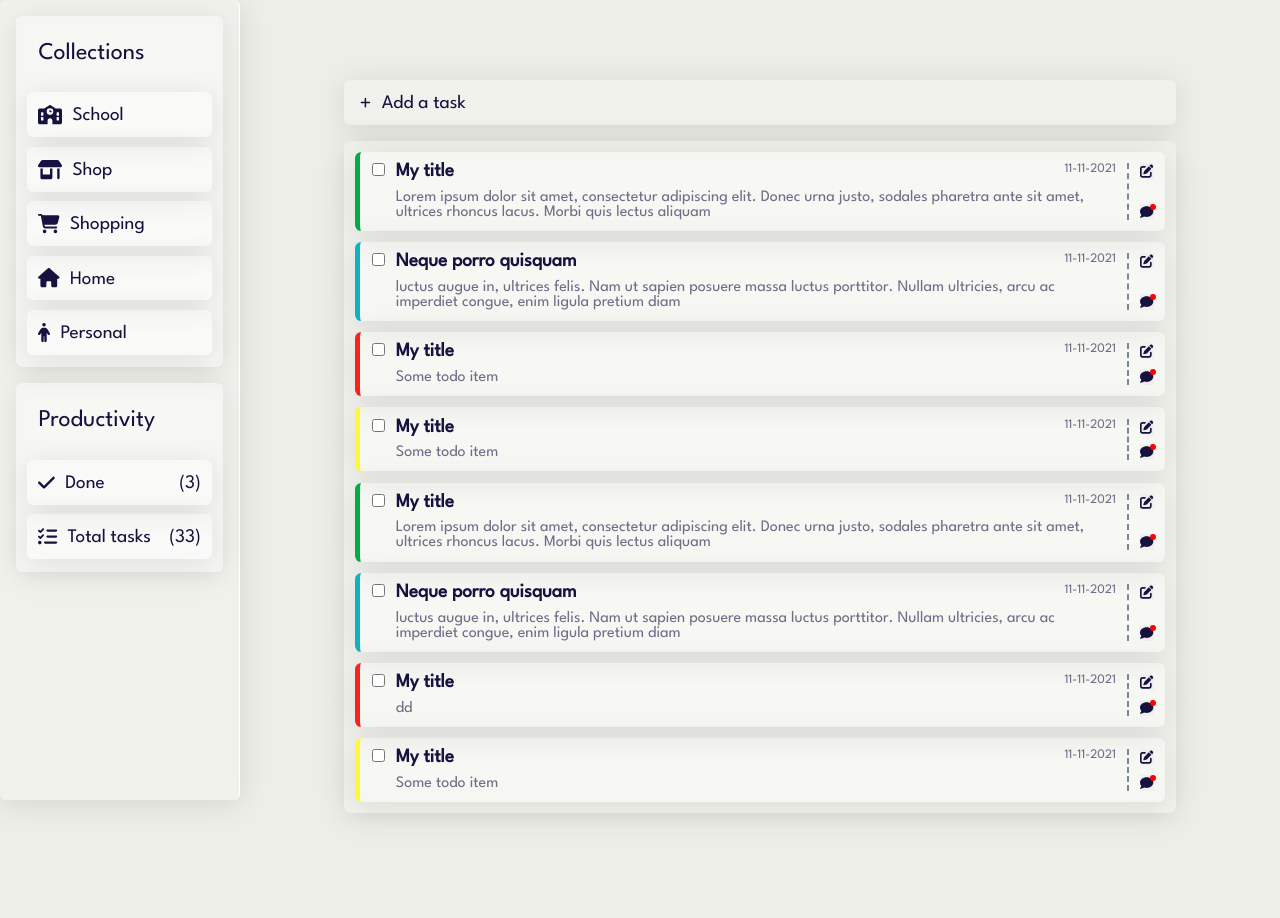
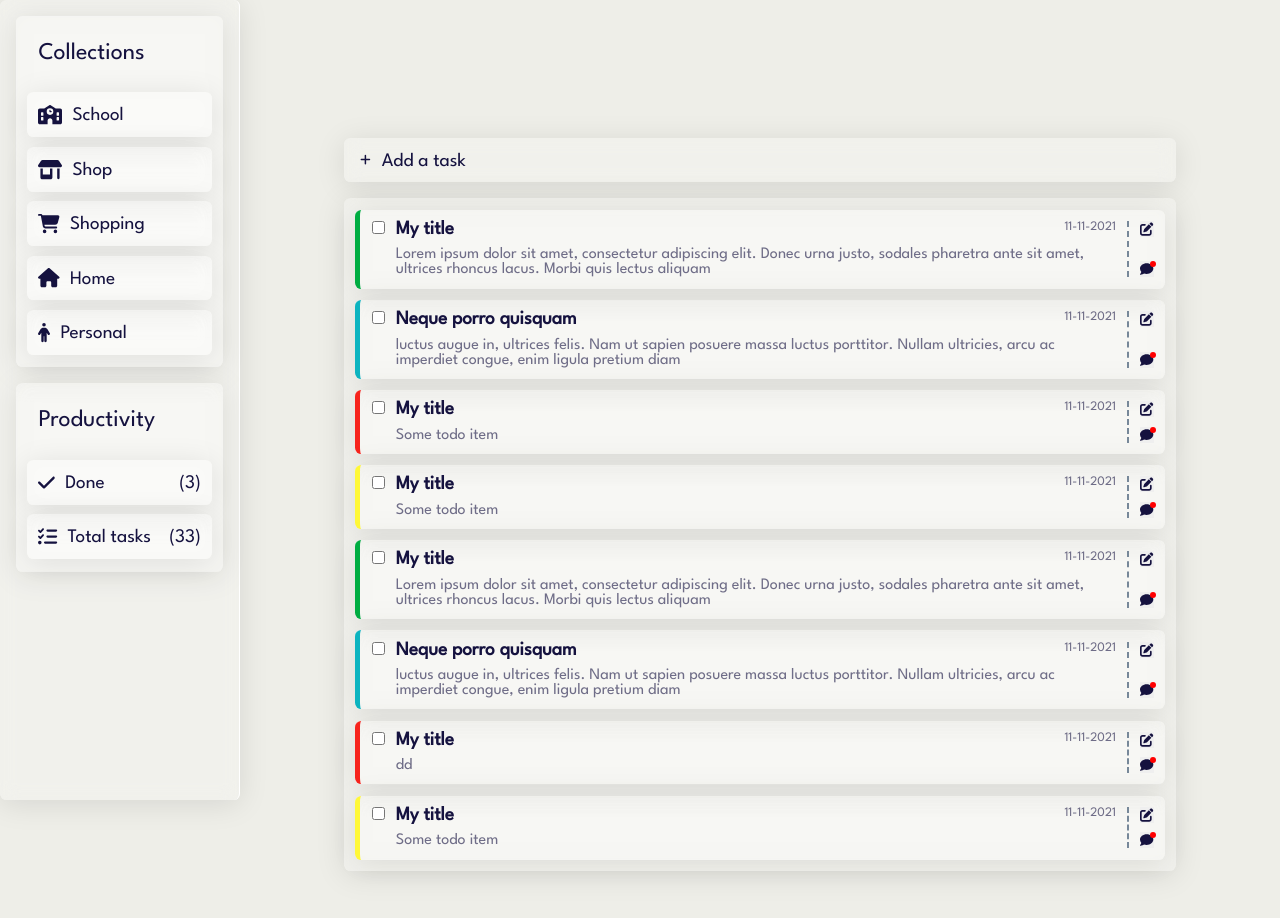
Before and after one commit to akunalic1/ToDo, a React (Create React App) app: page / in a window 1280 px wide. Before the commit the page ends 861 px from the top, so only its background shows below. Built offline with nearby package versions, Linux system fonts and the light colour scheme; data requests are answered from the project's data file.

Commit message:
Sidebar and Workspace connected

```diff
--- a/src/components/App.jsx
+++ b/src/components/App.jsx
@@ -1,19 +1,20 @@
-import React from "react";
+import React, { useState } from "react";
 
 import Sidebar from "./Sidebar";
 import TodoWorkspace from "./TodoWorkspace";
 
 const App = () => {
+  const [collection, setCollection] = useState("");
   return (
     <>
       {/*
        * sidebar
        */}
-      <Sidebar />
+      <Sidebar setCollection={setCollection} />
       {/*
        * input field
        */}
-      <TodoWorkspace />
+      <TodoWorkspace collection={collection} />
 
       {/*
        * todolist
--- a/src/components/TodoWorkspace.jsx
+++ b/src/components/TodoWorkspace.jsx
@@ -5,7 +5,7 @@ import TodoList from "./TodoList";
 import { FontAwesomeIcon } from "@fortawesome/react-fontawesome";
 import { faClose, faPlus } from "@fortawesome/free-solid-svg-icons";
 
-const TodoWorkspace = () => {
+const TodoWorkspace = ({ collection }) => {
   const [showAddTask, setShowAddTask] = useState(true);
   const inputFieldsRef = createRef();
   const handleShowHideInputs = (e) => {
@@ -60,6 +60,7 @@ const TodoWorkspace = () => {
   return (
     <div className="workspace">
       <div className="workspace-content">
+        <div className="title">{collection}</div>
         {renderInputFields()}
         <TodoList />
       </div>
```
